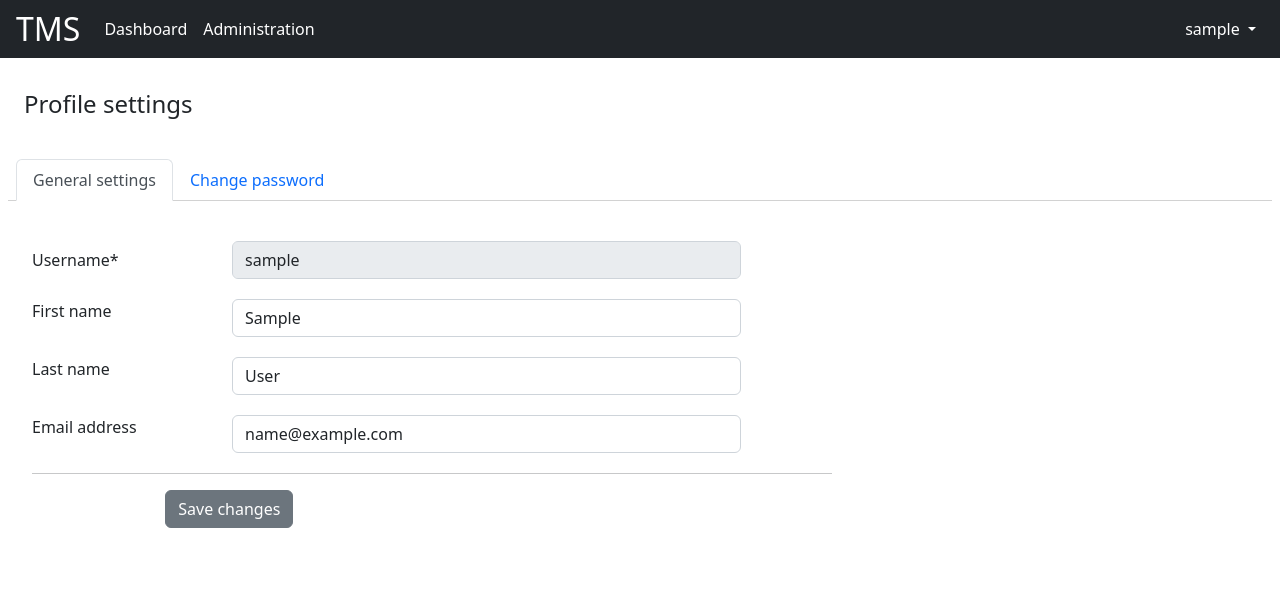
After one commit to YADRO-KNS/testy-tms, a Django app: page /profile/ in a window 1280 px wide. The commit adds this page. Shown: the top 591 px of the page. Run offline with Django 3.2, Linux system fonts and the light colour scheme; the visitor is signed in with stand-in values (Sample User, id 1); some libraries are stand-ins or nearby versions.

Commit message:
Pull request #9: [TMS-18] user profile
Merge in TOOL/tms from user_profile to dev

Squashed commit of the following:

commit cc675d2d507535d99cc58d5e34204214f4601b33
Author: e.efremova <e.efremova@yadro.com>
Date:   Fri Oct 14 11:30:53 2022 +0300

    fix

commit e650b5d10ea139c99c23e6e48c62656aebfdf2cc
Author: e.efremova <e.efremova@yadro.com>
Date:   Fri Oct 14 11:29:38 2022 +0300

    fix

commit 46d51d9fbc58bdc0a6b82db3a1bd1e8a3f162e3f
Author: e.efremova <e.efremova@yadro.com>
Date:   Fri Oct 14 11:24:39 2022 +0300

    fix

commit f2fc9b44c59e2e5d4249f7da3b0fab77eb60b22e
Author: e.efremova <e.efremova@yadro.com>
Date:   Fri Oct 14 11:21:11 2022 +0300

    fix

commit 200448f436cff53186d6eae1e224edce0248781e
Author: e.efremova <e.efremova@yadro.com>
Date:   Fri Oct 14 11:09:57 2022 +0300

    Isort fix imports

commit b84fdc9abab0e2c0bb3d77177d496a884618dbd8
Author: e.efremova <e.efremova@yadro.com>
Date:   Fri Oct 14 11:06:43 2022 +0300

    Isort fix imports

commit 25ad989f797ed4d87823b4871c9304a6a2e6dfc2
Merge: dfba3b3 ba62342
Author: e.efremova <e.efremova@yadro.com>
Date:   Fri Oct 14 11:03:45 2022 +0300

    Merge remote-tracking branch 'origin/dev' into user_profile_files

    # Conflicts:
    #	tms/tms/urls.py
    #	tms/views.py

commit dfba3b37cdc0cf10bf07513ff1868537e4c086e1
Author: e.efremova <e.efremova@yadro.com>
Date:   Fri Oct 14 10:59:37 2022 +0300

    Updates after review

commit 5bda48f0231f7508239a5ed90d9bfbb656dac615
Author: Dmitry Tkach <d.tkach@yadro.com>
Date:   Thu Oct 13 16:48:34 2022 +0300

    Updated UserChangePasswordView

commit 61afefabcdcb9510a7b44193d6093176ac7a7534
Author: Dmitry Tkach <d.tkach@yadro.com>
Date:   Thu Oct 13 12:12:53 2022 +0300

    Added ViewTabMixin

commit 8eb2de25249b583f631d21a791a2f2b89137c049
Author: Dmitry Tkach <d.tkach@yadro.com>
Date:   Thu Oct 13 11:15:37 2022 +0300

    Updated header.html

commit 88aa4db1c60c5cec89800f201bda8ded5557a7e9
Author: e.efremova <e.efremova@yadro.com>
Date:   Tue Oct 11 16:07:39 2022 +0300

    TMS-18: user profile

```diff
--- /dev/null
+++ b/tms/core/mixins/views.py
@@ -0,0 +1,6 @@
+class ViewTabMixin:
+    def get_context_data(self, **kwargs):
+        context = super().get_context_data(**kwargs)
+        context['tabs'] = self.tabs
+        context['active_tab'] = self.active_tab
+        return context
--- /dev/null
+++ b/tms/forms.py
@@ -0,0 +1,57 @@
+from crispy_forms.bootstrap import FormActions, UneditableField
+from crispy_forms.helper import FormHelper
+from crispy_forms.layout import HTML, Div, Layout, Submit
+from django import forms
+from django.contrib.auth.forms import PasswordChangeForm
+from users.models import User
+
+
+class UserDetailsForm(forms.ModelForm):
+    username = forms.CharField(disabled=True)
+
+    class Meta:
+        model = User
+        fields = ('username', 'first_name', 'last_name', 'email')
+        help_texts = {
+            'username': None,
+        }
+
+    def __init__(self, *args, **kwargs):
+        super().__init__(*args, **kwargs)
+        self.helper = FormHelper()
+        self.helper.form_class = 'form-horizontal'
+        self.helper.label_class = 'col-3'
+        self.helper.field_class = 'col-8'
+        self.helper.form_tag = False
+        self.helper.use_custom_control = False
+        self.helper.layout = Layout(
+            Div(UneditableField('username', css_class='form-control', help_text=None), css_class='row mb-1'),
+            Div('first_name', css_class='row mb-1'),
+            Div('last_name', css_class='row mb-1'),
+            Div('email', css_class='row mb-1'),
+            HTML("""<hr class="mt-0">"""),
+            FormActions(
+                Submit('Save', 'Save changes', css_class='btn-secondary'),
+            )
+        )
+
+
+class ProfilePasswordChangeForm(PasswordChangeForm):
+
+    def __init__(self, user, *args, **kwargs):
+        super().__init__(user, *args, **kwargs)
+        self.helper = FormHelper()
+        self.helper.form_class = 'form-horizontal'
+        self.helper.label_class = 'col-4'
+        self.helper.field_class = 'col-7'
+        self.helper.form_tag = False
+        self.helper.use_custom_control = False
+        self.helper.layout = Layout(
+            Div('old_password', css_class='row mb-1'),
+            Div('new_password1', css_class='row mb-1'),
+            Div('new_password2', css_class='row mb-1'),
+            HTML("""<hr class="mt-0">"""),
+            FormActions(
+                Submit('Save', 'Change password', css_class='btn-secondary'),
+            )
+        )
--- a/tms/templates/tms/components/header.html
+++ b/tms/templates/tms/components/header.html
@@ -1,7 +1,7 @@
 {% load static %}
 
 <header>
-  <nav class="navbar navbar-expand navbar-dark p-0" >
+    <nav class="navbar navbar-expand navbar-dark p-0">
         <div class="container-fluid bg-dark px-3">
             <a class="navbar-brand fw-light" style="font-size: 2em;" href="{% url 'index' %}"> TMS </a>
             <div class="collapse navbar-collapse">
@@ -19,8 +19,13 @@
                            id="navbarUserProfileDropdown" role="button" data-bs-toggle="dropdown">
                             {{ user.username }}
                         </a>
-              <ul class="dropdown-menu dropdown-menu-end ng-light" aria-labelledby="navbarUserProfileDropdown">
-                <li><a class="dropdown-item" href="{% url 'logout' %}"> Logout </a></li>
+                        <ul class="dropdown-menu dropdown-menu-end ng-light"
+                            aria-labelledby="navbarUserProfileDropdown">
+                            <li><a class="dropdown-item" href="{% url 'user_profile' %}">Profile settings</a></li>
+                            <li>
+                                <hr class="dropdown-divider">
+                            </li>
+                            <li><a class="dropdown-item" href="{% url 'logout' %}">Logout</a></li>
                         </ul>
                     </li>
                 </ul>
--- /dev/null
+++ b/tms/templates/tms/components/tabs.html
@@ -0,0 +1,12 @@
+<div class="card border-0">
+    <div class="card-header bg-white">
+        <ul class="nav nav-tabs card-header-tabs">
+            {% for tab_name, tab_href in tabs.items %}
+                <li class="nav-item">
+                    <a class="nav-link {% if active_tab == tab_href %} active {% endif %}"
+                       aria-current="true" href="{% url tab_href %}"> {{ tab_name }} </a>
+                </li>
+            {% endfor %}
+        </ul>
+    </div>
+</div>
--- /dev/null
+++ b/tms/templates/tms/user_profile.html
@@ -0,0 +1,29 @@
+{% extends 'tms/base_page.html' %}
+
+{% load crispy_forms_tags %}
+
+{% block page-content-header %}
+<h4 class="fw-light mx-3 py-4">
+    <span> Profile settings </span>
+</h4>
+{% endblock %}
+
+{% block page-content-tabs %}
+    {% include "tms/components/tabs.html" with tabs=tabs active=active_tab %}
+{% endblock %}
+
+{% block page-content %}
+<div class="content col-8 p-3">
+    <div class="card bg-white border-0 pt-3">
+        {% for message in messages %}
+        <div class="alert {% if message.tags %} alert-{% if 'error' in message.tags %}danger{% else %}{{ message.tags }}{% endif %} {% endif %}"
+             role="alert">
+            {{ message }}
+        </div>
+        {% endfor %}
+        <form action="{% url active_tab %}" method="post">
+            {% crispy form form.helper %}
+        </form>
+    </div>
+</div>
+{% endblock %}
--- a/tms/tms/settings/common.py
+++ b/tms/tms/settings/common.py
@@ -37,6 +37,8 @@ INSTALLED_APPS = [
     'tests_description',
     'tests_representation',
     'simple_history',
+    'crispy_forms',
+    'crispy_bootstrap5',
 ]
 
 MIDDLEWARE = [
@@ -155,3 +157,7 @@ REST_FRAMEWORK = {
 
 # Company
 COMPANY_DOMAIN = os.environ.get('COMPANY_DOMAIN')
+
+# Django Crispy forms
+CRISPY_ALLOWED_TEMPLATE_PACKS = 'bootstrap5'
+CRISPY_TEMPLATE_PACK = 'bootstrap5'
--- a/tms/tms/urls.py
+++ b/tms/tms/urls.py
@@ -16,11 +16,16 @@ Including another URLconf
 import views
 from django.contrib import admin
 from django.contrib.auth import views as auth_views
+from django.contrib.auth.decorators import login_required
 from django.urls import include, path
 from rest_framework_simplejwt.views import TokenObtainPairView, TokenRefreshView
 
 urlpatterns = [
     path('', views.IndexView.as_view(), name='index'),
+    path('profile/', login_required(views.UserProfileView.as_view()), name='user_profile'),
+    path('profile/change-password/', login_required(views.UserChangePasswordView.as_view()),
+         name='user_change_password'),
+
     path('logout/', auth_views.LogoutView.as_view(), name='logout'),
 
     # API
--- a/tms/views.py
+++ b/tms/views.py
@@ -1,10 +1,21 @@
+from core.mixins.views import ViewTabMixin
 from core.selectors.projects import ProjectSelector
-from django.contrib.auth import login
+from django.contrib import messages
+from django.contrib.auth import get_user_model, login, update_session_auth_hash
 from django.contrib.auth.forms import AuthenticationForm
+from django.http import HttpResponseRedirect
 from django.shortcuts import redirect, render, resolve_url
+from django.urls import reverse_lazy
+from django.utils.translation import gettext_lazy as _
 from django.views import View
+from django.views.generic import UpdateView
+from django.views.generic.edit import FormView
+from forms import ProfilePasswordChangeForm, UserDetailsForm
+from users.services.users import UserService
 
 from tms.settings.common import LOGIN_REDIRECT_URL
+
+UserModel = get_user_model()
 
 
 class IndexView(View):
@@ -26,3 +37,44 @@ class IndexView(View):
             return redirect(resolve_url(LOGIN_REDIRECT_URL))
         else:
             return render(request, self.auth_template, {'login_form': login_form})
+
+
+class UserProfileBaseView(ViewTabMixin):
+    tabs = {
+        'General settings': 'user_profile',
+        'Change password': 'user_change_password'
+    }
+    template_name = 'tms/user_profile.html'
+    success_message = _('Changes was saved successfully!')
+
+    def get_object(self, queryset=None):
+        return self.request.user
+
+
+class UserProfileView(UserProfileBaseView, UpdateView):
+    model = UserModel
+    form_class = UserDetailsForm
+    active_tab = 'user_profile'
+    success_url = reverse_lazy('user_profile')
+
+    def form_valid(self, form):
+        UserService().user_update(user=self.get_object(), data=form.cleaned_data)
+        messages.success(self.request, self.success_message)
+        return HttpResponseRedirect(self.get_success_url())
+
+
+class UserChangePasswordView(UserProfileBaseView, FormView):
+    form_class = ProfilePasswordChangeForm
+    active_tab = 'user_change_password'
+    success_url = reverse_lazy('user_change_password')
+
+    def get_form_kwargs(self):
+        kwargs = super().get_form_kwargs()
+        kwargs['user'] = self.get_object()
+        return kwargs
+
+    def form_valid(self, form):
+        UserService().user_update(user=self.get_object(), data={'password': form.cleaned_data['new_password2']})
+        update_session_auth_hash(self.request, self.get_object())
+        messages.success(self.request, self.success_message)
+        return HttpResponseRedirect(self.get_success_url())
```
Also changed, not shown: tms/requirements/dev-requirements.txt (+7 -0 lines), tms/requirements/requirements.txt (+7 -0 lines), tms/core/mixins/__init__.py (added), 2 other files. Lines whose indentation alone changed are shown as unchanged.
